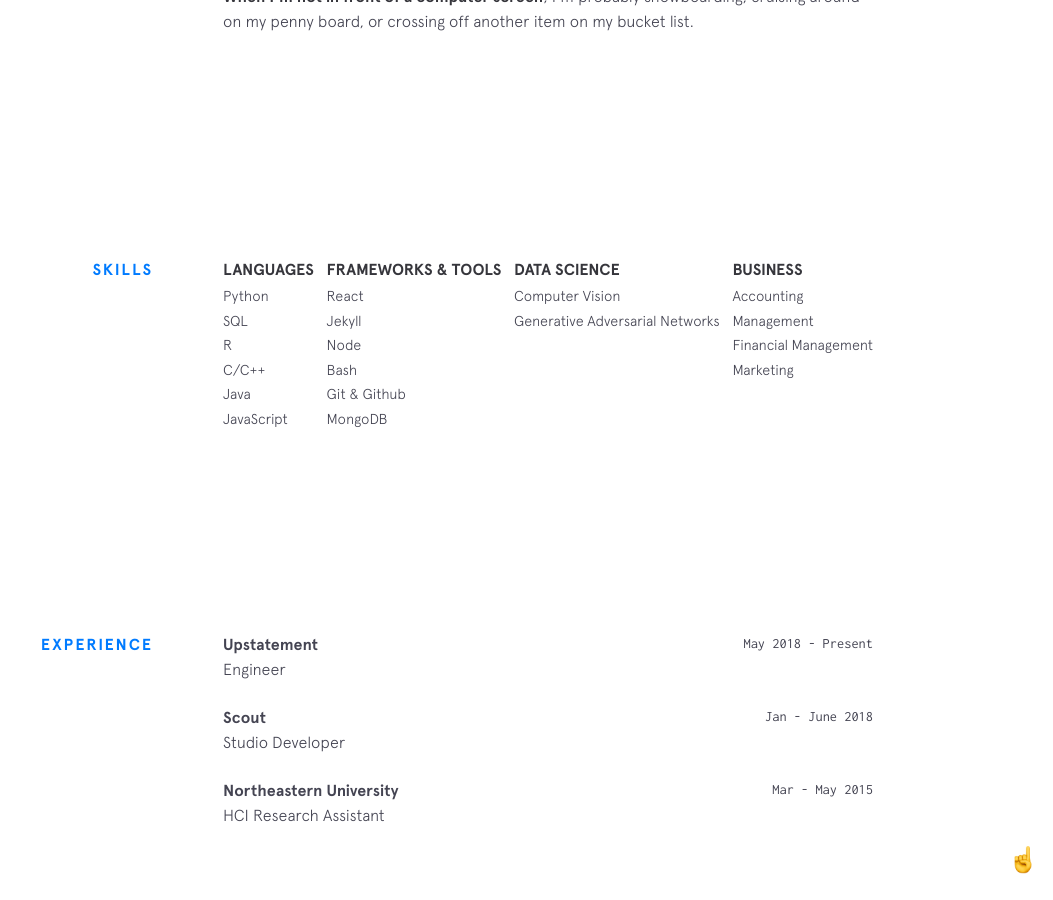
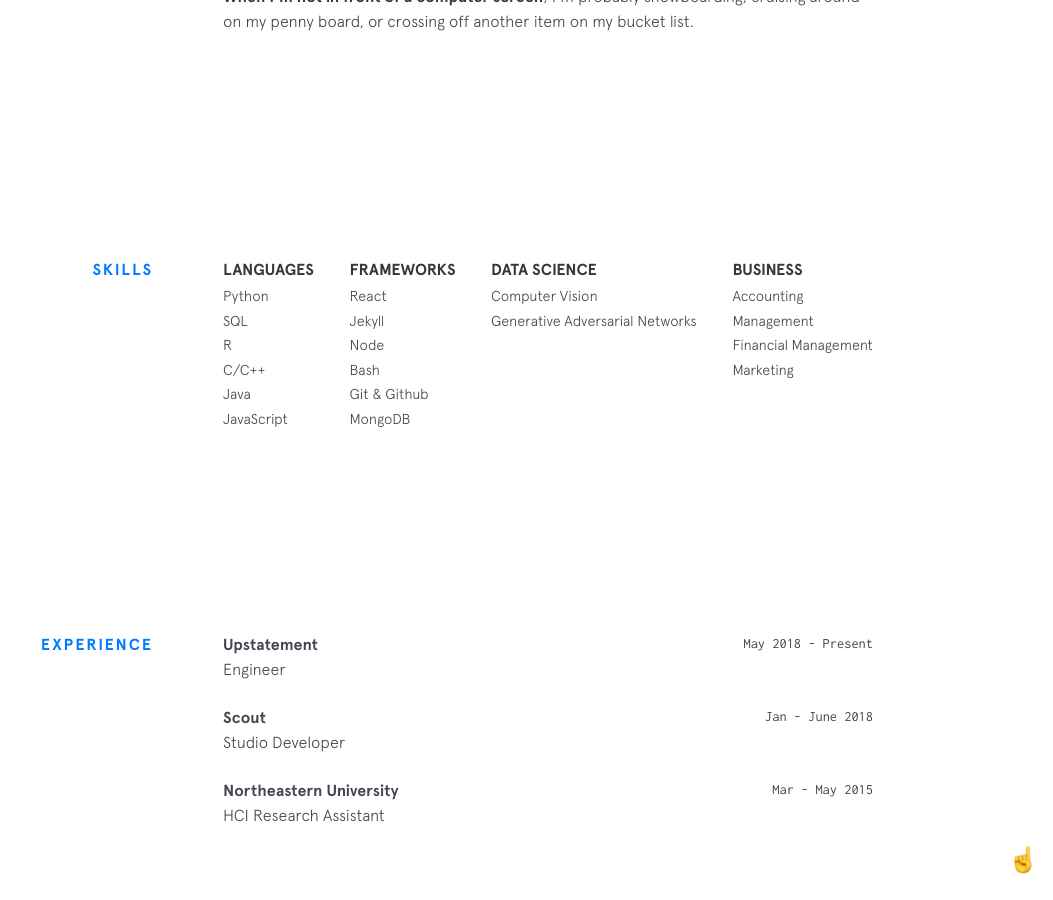
Before and after one commit to jervvs/jervvs.github.io, a Jekyll site: the page built from index.html, in a window 1280 px wide and 900 px high, scrolled down 1237 px. Shown: the whole window, without its empty margins (227-1280 px from the left). Built offline with Jekyll 4.4.1, drawn with Linux system fonts in a browser that asks for light colours; nearby versions of some CDN libraries.

Commit message:
update skills

```diff
--- a/_data/skills.yml
+++ b/_data/skills.yml
@@ -14,7 +14,6 @@ frameworks:
   - item: Git & Github
   - item: MongoDB
 
-
 ds:
   - item: Computer Vision
   - item: Generative Adversarial Networks
--- a/_includes/skills.html
+++ b/_includes/skills.html
@@ -12,7 +12,7 @@
         </ul>
       </div>
       <div class="skillz__category">
-        <div class="skillz__category__label">Frameworks &amp; Tools</div>
+        <div class="skillz__category__label">Frameworks</div>
         <ul>
           {% for framework in site.data.skills.frameworks %}
           <li class="skillz__category__item">{{framework.item}}</li>
```
